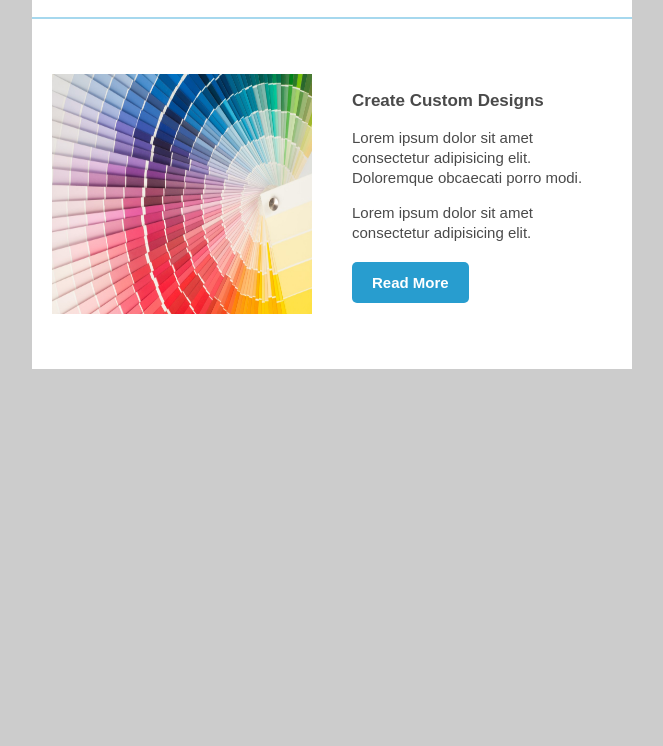
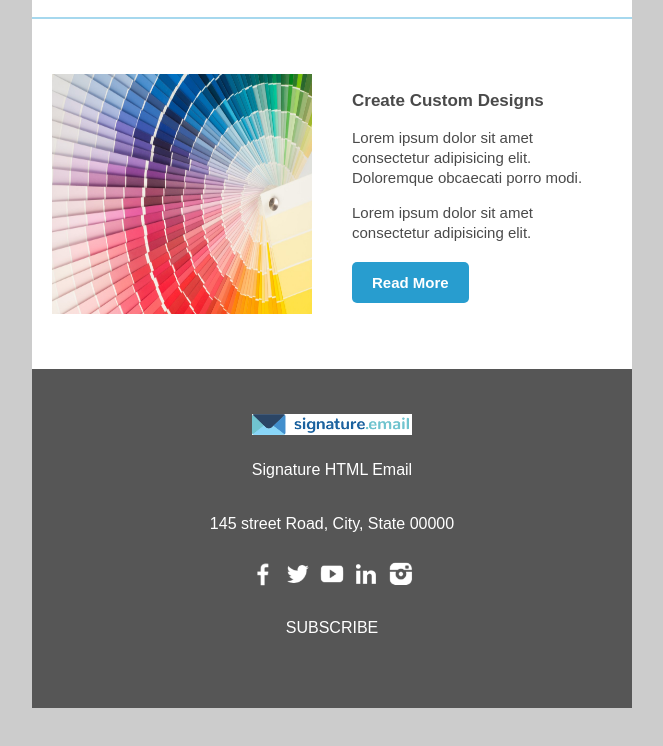
Before and after one commit to itsmeZoha/Email-Template-Design-1, a plain HTML site: page index.html in a window 1280 px wide. Shown: the part 1021-1767 px from the top of the page, without its empty margins (308-971 px from the left). Before the commit the page ends 1450 px from the top, so only its background shows below. Drawn offline with Linux system fonts and the light colour scheme.

Commit message:
Created footer

```diff
--- a/index.html
+++ b/index.html
@@ -367,7 +367,39 @@
         </tr>
 
         <!-- FOOTER SECTION -->
+        <tr>
+          <td style="background-color: #565656; color: #ffffff">
+            <table width="100%">
+              <tr>
+                <td style="text-align: center; padding: 45px 20px">
+                  <a href="#"
+                    ><img src="img/email-logo.png" width="160"
+                  /></a>
+                  <p style="padding: 10px">Signature HTML Email</p>
+                  <p style="padding: 10px">145 street Road, City, State 00000</p>
+                  <a href="#"
+                    ><img src="img/white-facebook.png" width="30" title="Logo"
+                  /></a>
+                  <a href="#"
+                    ><img src="img/white-twitter.png" width="30" title="Logo"
+                  /></a>
+                  <a href="#"
+                    ><img src="img/white-youtube.png" width="30" title="Logo"
+                  /></a>
+                  <a href="#"
+                    ><img src="img/white-linkedin.png" width="30" title="Logo"
+                  /></a>
+                  <a href="#"
+                    ><img
+                      src="img/white-instagram.png"
+                      width="30"
+                      title="Logo"
+                  /></a>
 
+                  <p style="padding: 10px">SUBSCRIBE</p>
+                </td>
+              </tr>
+			  <tr>
 
       </table>
     </center>
```
